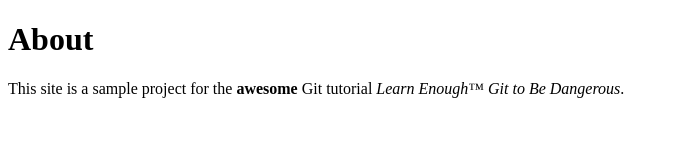
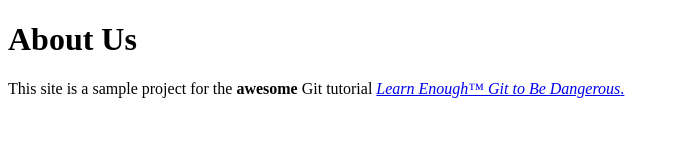
Before and after one commit to Godofallbacon/Websiterepo, a plain HTML site: page about.html in a window 1280 px wide. Shown: the whole page, without its empty margins (0-679 px from the left). Drawn offline with Linux system fonts and the light colour scheme.

Commit message:
Change page heading

```diff
--- a/about.html
+++ b/about.html
@@ -4,8 +4,8 @@
        <title>About Us</title>
    </head>
    <body>
-       <h1>About</h1>
+       <h1>About Us</h1>
       <p>This site is a sample project for the <strong>awesome</strong> Git
-        tutorial <em>Learn Enough™ Git to Be Dangerous</em>. </p>
+        tutorial <a href="https://www.learnenough.com/git-tutorial"><em>Learn Enough™ Git to Be Dangerous</em>. </p>
    </body>
  </html>
```
Also changed, not shown: index.html (+2 -0 lines).
